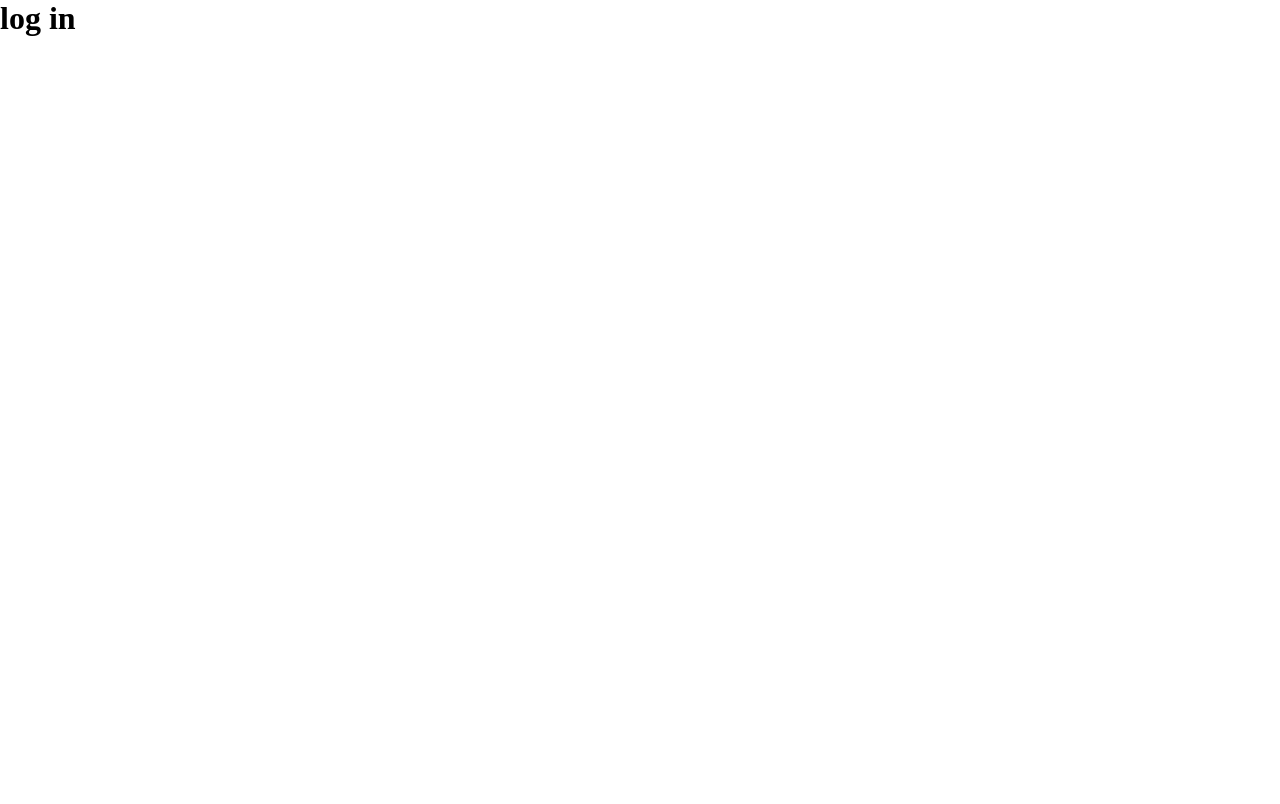
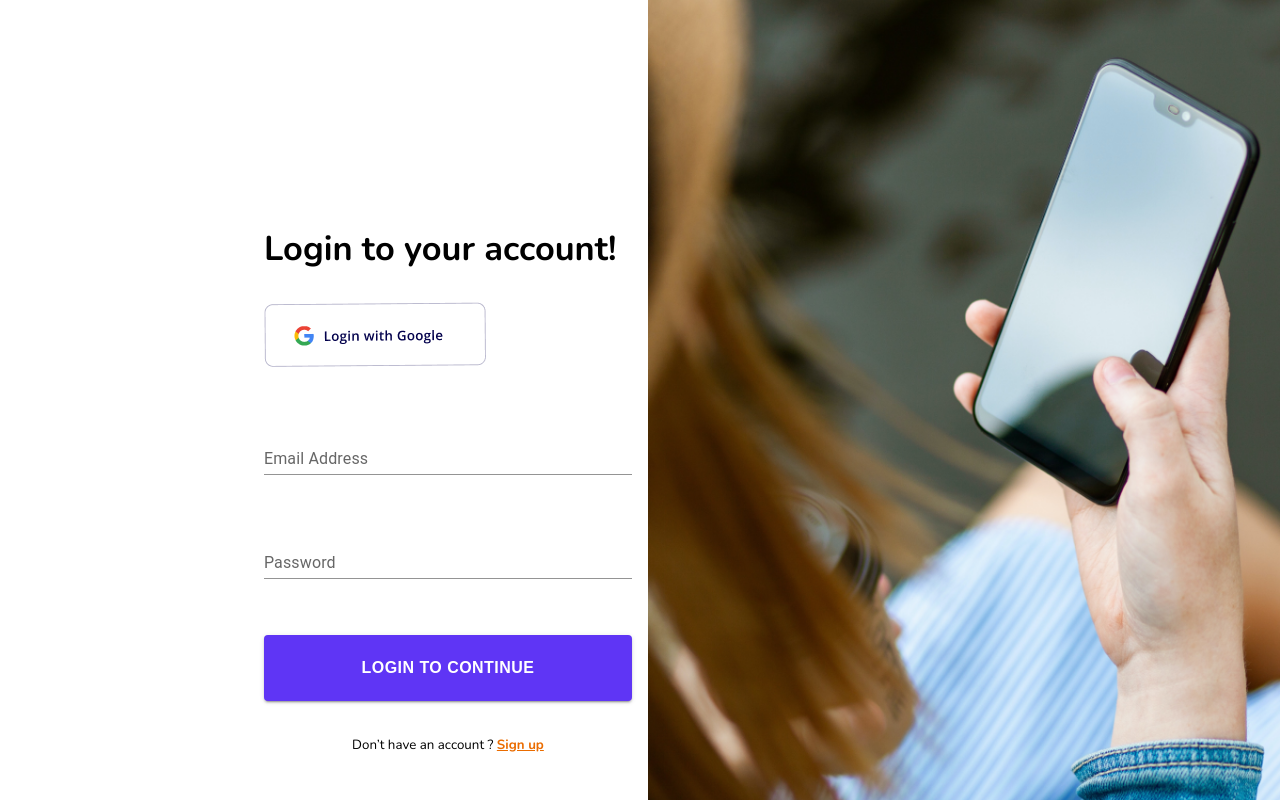
Before and after one commit to amuhaimen/Pechal-2, a React (Create React App) app: page /login in a window 1280 px wide. Built offline with nearby package versions, Linux system fonts and the light colour scheme.

Commit message:
log in page added

```diff
--- a/src/pages/Login.js
+++ b/src/pages/Login.js
@@ -1,7 +1,74 @@
 import React from "react";
+import Header from "../components/Header";
+import Heading from "../components/Heading";
+import Grid from "@mui/material/Grid";
+import InputBox from "../components/InputBox";
+import PButton from "../components/PButton";
+import { styled } from "@mui/material/styles";
+import Button, { ButtonProps } from "@mui/material/Button";
+import AuthenticationLink from "../components/AuthenticationLink";
+import { Link } from "react-router-dom";
+
+const Commonbutton = styled(Button)({
+  width: "100%",
+  fontFamily: ["Nunito", "sans-serif"],
+  fontSize: "20px",
+  fontWeight: "600",
+  fontSize: 16,
+  padding: "19px",
+  marginTop: "56px",
+  backgroundColor: "#5F35F5",
+  "&:hover": {
+    backgroundColor: "black",
+  },
+});
 
 const Login = () => {
-  return <h1>log in</h1>;
+  return (
+    <>
+      <Grid container spacing={2}>
+        <Grid item xs={6}>
+          <div className="regleftside">
+            <div>
+              <Header>
+                <Heading
+                  title="Login to your account!"
+                  className="heading"
+                  as="h2"
+                />
+                <Link to="#">
+                  <img style={{ marginTop: "30px" }} src="assets/google.png" />
+                </Link>
+              </Header>
+              <div className="inputboxcontainer">
+                <InputBox
+                  className="reginput"
+                  label="Email Address"
+                  variant="standard"
+                />
+
+                <InputBox
+                  className="reginput"
+                  label="Password"
+                  variant="standard"
+                />
+                <PButton bname={Commonbutton} title="Login to Continue" />
+                <AuthenticationLink
+                  className="reglink"
+                  title="Don’t have an account ? "
+                  href="/"
+                  hreftitle="Sign up"
+                />
+              </div>
+            </div>
+          </div>
+        </Grid>
+        <Grid item xs={6}>
+          <img className="registrationimg" src="assets/loginimg.png" />
+        </Grid>
+      </Grid>
+    </>
+  );
 };
 
 export default Login;
```
Also changed, not shown: public/assets/Google.png (added), public/assets/loginimg.png (added).
